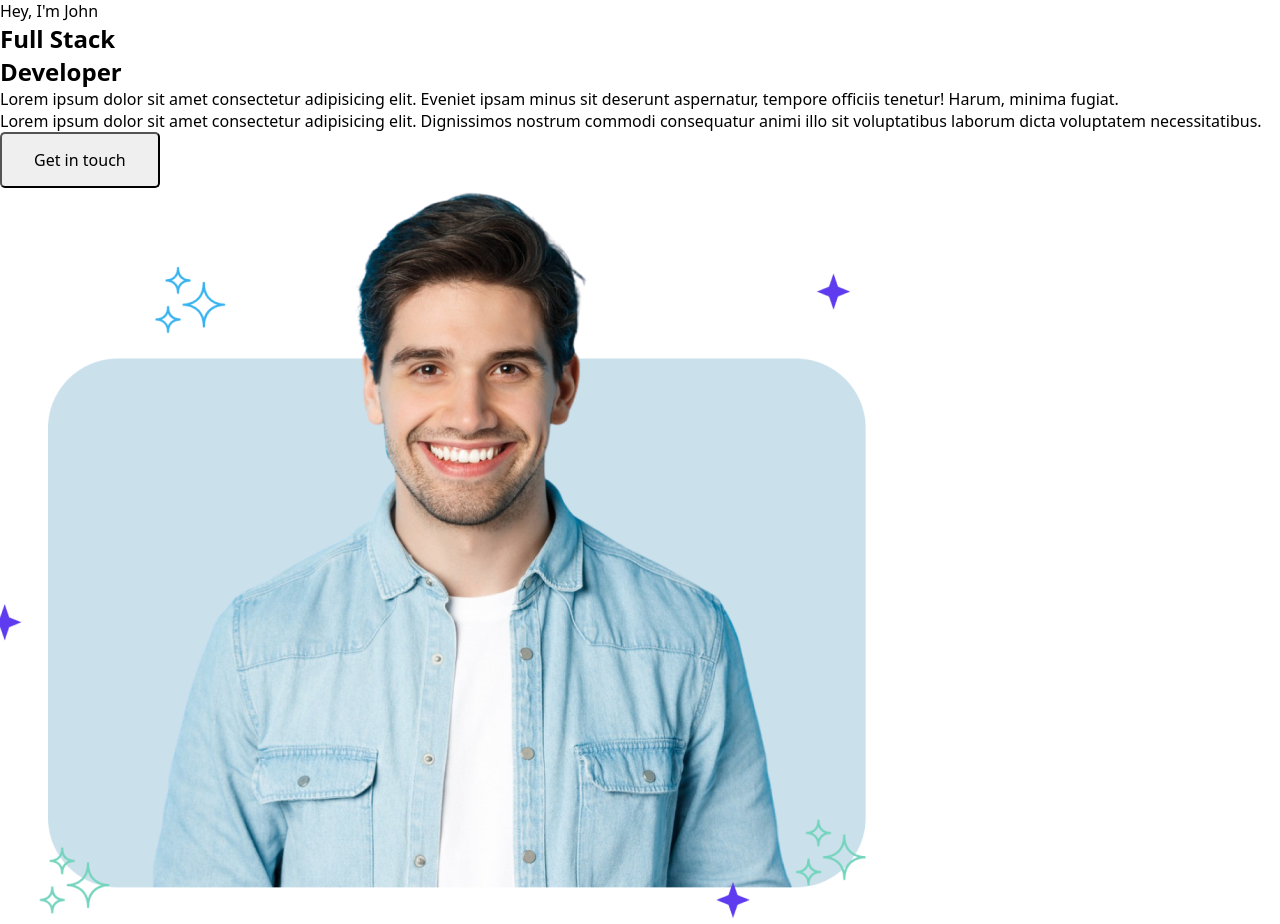
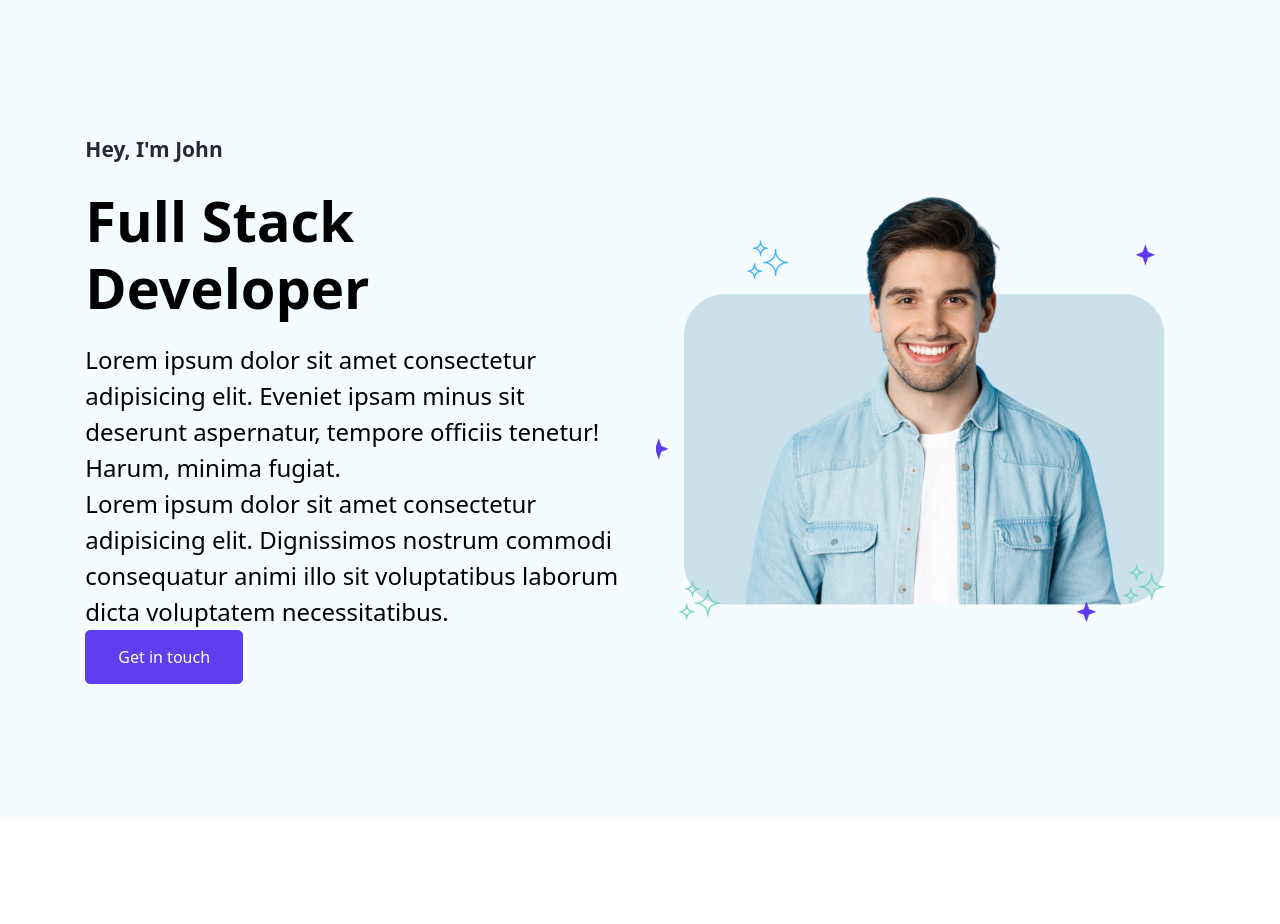
Before and after one commit to abel-b-degu/React-Personal-Portfoio, a React (Create React App) app: page / in a window 1280 px wide. After the commit the page ends 817 px from the top, so only its background shows below. Built offline with nearby package versions, Linux system fonts and the light colour scheme.

Commit message:
Configured hero section

```diff
--- a/src/App.css
+++ b/src/App.css
@@ -49,5 +49,151 @@
 .btn-outline-primary{
     color: var(--primary);
     background-color: var(--white);
-    border: 1px solod var(--primary);
+    border: 1px solid var(--primary);
 }
+.btn-outline-primary:hover{
+    color: var(--white);
+    background-color: var(--primary);
+}
+.btn-primary{
+    color: var(--white);
+    background-color: var(--primary);
+    border: 1px solid var(--primary);
+}
+.btn-primary:hover{
+    color: var(--primary);
+    background-color: var(--white);
+}
+.btn-github{
+    color: var(--white);
+    background-color: var(--github);
+    border: var(--github);
+    display: flex;
+    flex-direction: row;
+    justify-content: center;
+    align-items: center;
+    box-shadow: 0 1px 2px 0 rgba(16, 24, 40, 0.95);
+    gap: 16px;
+}
+.btn-github:hover{
+    color: var(--github);
+    background-color: var(--white);
+}
+/* Global CSS Ends here */
+
+/* Main Headings */
+/* Heading 1 */
+h1{
+    font-size: 56px;
+    font-weight: 700;
+    line-height: 67px;
+}
+/* heading 2 */
+h2{
+    font-size: 48px;
+    font-weight: 700;
+    line-height: 58px;
+}
+/* heading 3 */
+h3{
+    font-size: 24px;
+    font-weight: 700;
+    line-height: 34px;
+}
+/* Paragraphs text large medium small */
+/* Body 1*/
+.text-lg{
+    color: var(--darkblue);
+    font-size: 18px;
+    font-style: normal;
+    font-weight: 400;
+    line-height: 27px;
+}
+/* Body 2*/
+.text-md{
+    color: var(--darkblue);
+    font-size: 16px;
+    font-style: normal;
+    font-weight: 400;
+    line-height: 24px;
+}
+/* Body 3*/
+.text-sm{
+    color: var(--black);
+    font-size: 14px;
+    font-style: normal;
+    font-weight: 400;
+    line-height: 21px;
+}
+/* Section Titles  */
+/* Skills & About Me */
+.section--title{
+    color: var(--heading-color);
+    font-size: 21px;
+    text-align: center;
+    font-style: normal;
+    font-weight: 600;
+    line-height: 32px;
+    display: flex;
+    align-items: flex-start;
+}
+/* Portfolio, Testimonial & Contact Me */
+.sub--title{
+    color: var(--heading-color);
+    font-size: 16px;
+    font-weight: 600;
+    line-height: 24px;
+}
+/* Section Titles Ends */
+
+/* Hero Section Style */
+.hero--section{
+    display: grid;
+    grid-template-columns: repeat(2, 1fr);
+    padding: 133.333px 85.333px 133.333px;
+    align-items: center;
+    justify-content: space-around;
+    gap: 32px;
+    background-color: var(--bg-shade);
+}
+.hero--section--content--box{
+    display:flex ;
+    flex-direction: column;
+    align-items: flex-start;
+    gap: 32px;
+}
+.hero--section--content{
+    display:flex ;
+    flex-direction: column;
+    align-items: flex-start;
+    gap: 21.333px;
+}
+.hero--section--content--box > button{
+    margin-top: 21.333px;
+
+}
+.hero--section--tittle{
+    color: var(--heading-color);
+    font-size: 74.667px;
+    font-weight: 700;
+    line-height: 90px;
+    align-self: stretch;
+}
+.hero--section--tittle--color{
+    color: var(--primary);
+}
+.hero--section-description {
+    color: var(--darkblue);
+    font-size: 24px;
+    font-weight: 400;
+    line-height: 36px;
+}
+.hero--section--img{
+    display: flex;
+
+}
+.hero--section--img > img{
+    width: 100%;
+    height: 100%;
+
+}
--- a/src/Pages/Home/HeroSection.jsx
+++ b/src/Pages/Home/HeroSection.jsx
@@ -1,7 +1,7 @@
 export default function HeroSection(){
     return(
-        <section id="heroSection" className="hero--Section">
-            <div className="hero--Section--content-box">
+        <section id="herosection" className="hero--section">
+            <div className="hero--Section--content--box">
                 <div className="hero--section--content">
                     <p className="section--title">Hey, I'm John</p>
                     <h1 className="hero--section--title">
@@ -20,7 +20,7 @@
                 </div>
             <button className="btn btn-primary">Get in touch</button>
             </div>
-            <div className="hero--sectio--img">
+            <div className="hero--section--img">
                 <img src="./img/hero_img.png" alt="Hero Section" />
             </div>
         </section>
```
